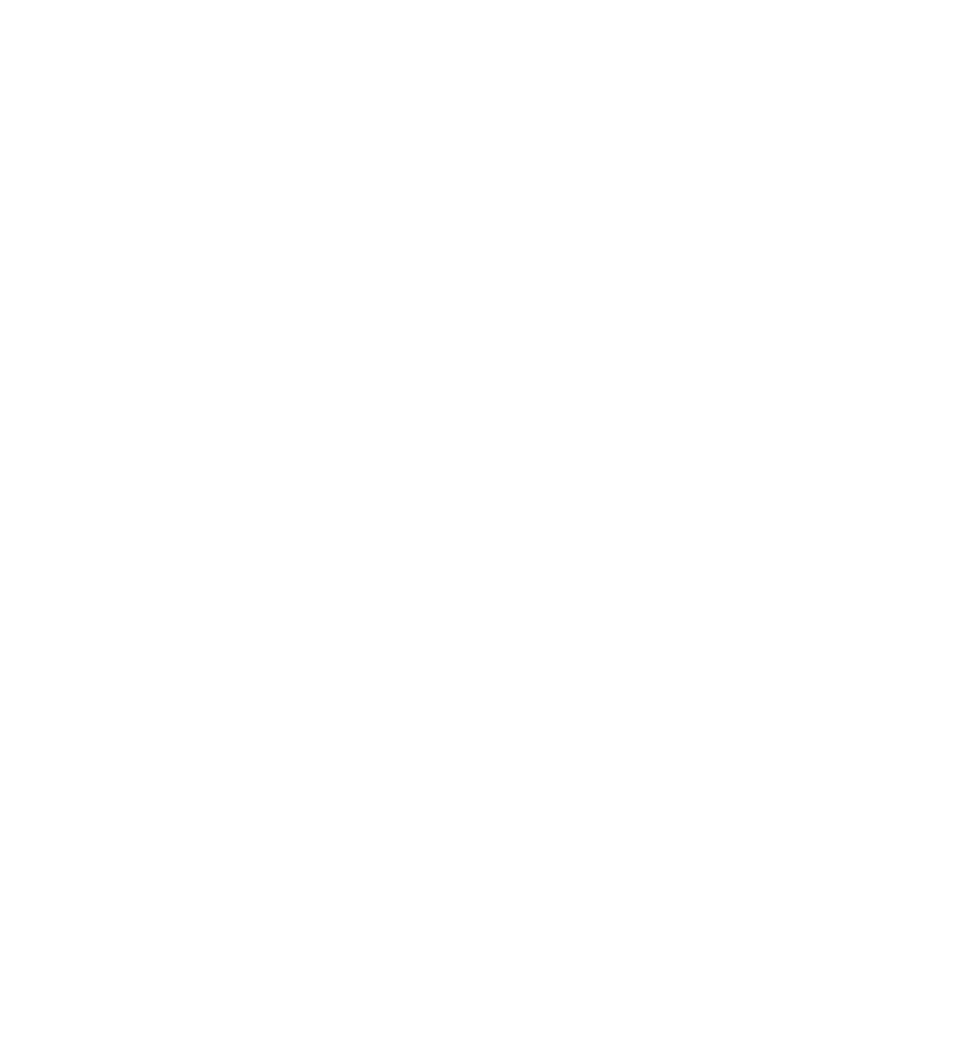
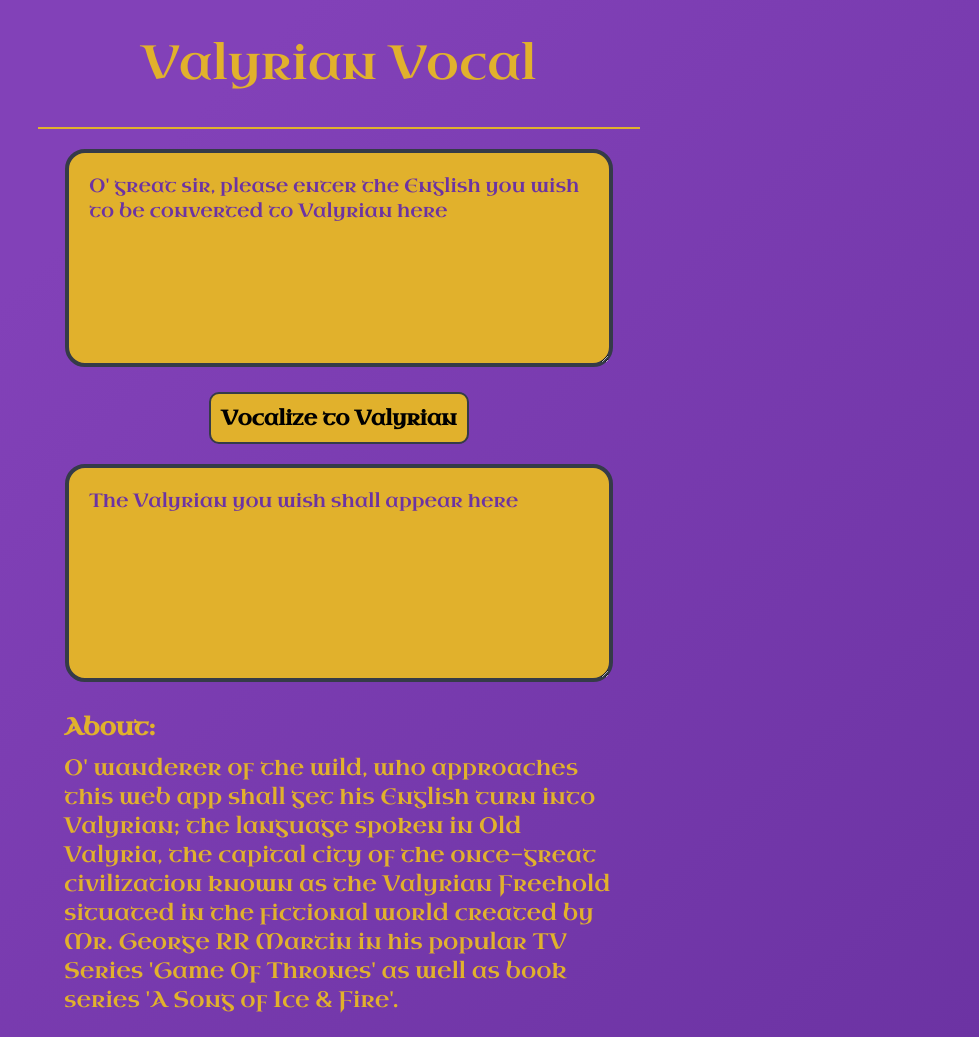
Before and after one commit to ShiviPro/valyrian-vocal, a plain HTML site: page index.html in a window 1280 px wide. Shown: the whole page, without its empty margins (301-1280 px from the left). Before the commit the page ends 800 px from the top, so only its background shows below. Drawn offline with Linux system fonts and the light colour scheme.

Commit message:
style: added borders, bgColors, font-size & colors

```diff
--- a/assets/stylesheets/styles.css
+++ b/assets/stylesheets/styles.css
@@ -0,0 +1,84 @@
+@import url("https://fonts.googleapis.com/css2?family=Uncial+Antiqua&display=swap");
+:root {
+  --white: #dff9fb;
+  --black: #353b48;
+  --purple: #6c33a3;
+  --gold: #e1b12c;
+}
+
+::selection {
+  background-color: var(--white);
+}
+
+body {
+  text-align: center;
+  font-family: "Uncial Antiqua", serif;
+  background-color: var(--purple);
+  background-image: linear-gradient(316deg, #6c33a3 0%, #8241b8 74%);
+  color: var(--gold);
+}
+
+.brand-name {
+  font-size: 3rem;
+  font-weight: 400;
+}
+
+hr {
+  width: 600px;
+  margin: 20px auto;
+  border: 1px solid var(--gold);
+}
+
+.eng-input,
+.val-output {
+  padding: 20px;
+  width: 500px;
+  height: 170px;
+  font-size: 1.2rem;
+  border: 4px solid var(--black);
+  border-radius: 20px;
+  background-color: var(--gold);
+  font-family: inherit;
+  color: var(--purple);
+  outline: none;
+}
+
+.eng-input::placeholder,
+.val-output::placeholder {
+  color: var(--purple);
+}
+
+.translate-btn {
+  padding: 10px;
+  font-size: 1.3rem;
+  margin: 20px 0;
+  border: 2px solid var(--black);
+  border-radius: 10px;
+  font-family: inherit;
+  font-weight: 600;
+  background-color: var(--gold);
+  transition: background-color 350ms, color 350ms border-color 350ms;
+}
+
+.translate-btn:hover {
+  background-color: var(--purple);
+  color: var(--gold);
+  border-color: var(--gold);
+}
+
+.about {
+  text-align: left;
+  width: 550px;
+  margin: 20px auto;
+}
+
+.about__heading {
+  font-size: 1.5rem;
+  font-weight: 600;
+  margin-bottom: 10px;
+}
+
+.about__content {
+  font-size: 1.4rem;
+  margin-top: 0;
+}
--- a/index.html
+++ b/index.html
@@ -13,6 +13,44 @@
     <title>Valyrian Vocal</title>
   </head>
   <body>
+    <h1 class="brand-name">Valyrian Vocal</h1>
+    <hr />
+
+    <textarea
+      class="eng-input"
+      name=""
+      id="eng-input"
+      cols="30"
+      rows="10"
+      placeholder="O' great sir, please enter the English you wish to be converted to Valyrian here"
+    ></textarea>
+    <br />
+    <button class="translate-btn" id="translate-btn">
+      Vocalize to Valyrian
+    </button>
+    <br />
+    <textarea
+      class="val-output"
+      name=""
+      id="val-output"
+      cols="30"
+      rows="10"
+      readonly
+      placeholder="The Valyrian you wish shall appear here"
+    ></textarea>
+
+    <div class="about">
+      <h3 class="about__heading">About:</h3>
+      <p class="about__content">
+        O' wanderer of the wild, who approaches this web app shall get his
+        English turn into Valyrian; the language spoken in Old Valyria, the
+        capital city of the once-great civilization known as the Valyrian
+        Freehold situated in the fictional world created by Mr. George RR Martin
+        in his popular TV Series 'Game Of Thrones' as well as book series 'A
+        Song of Ice & Fire'.
+      </p>
+    </div>
+
     <script src="./assets/scripts/index.js"></script>
   </body>
 </html>
```
